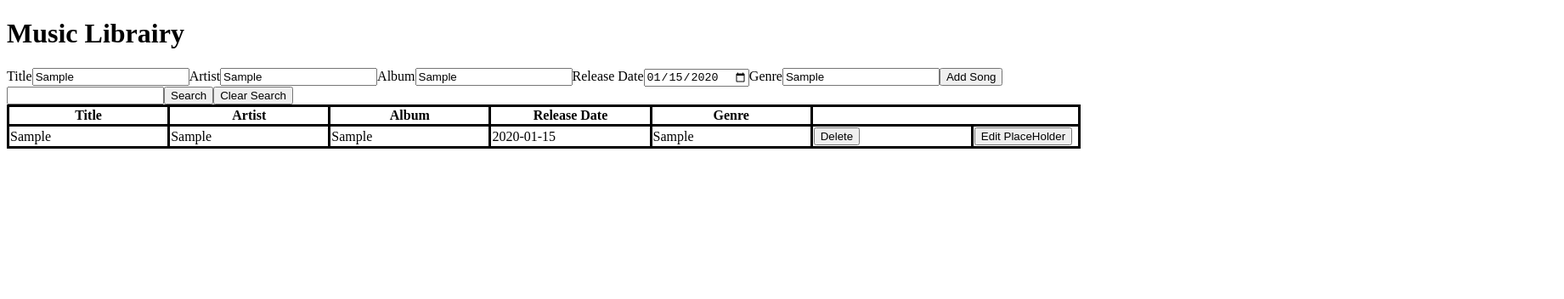
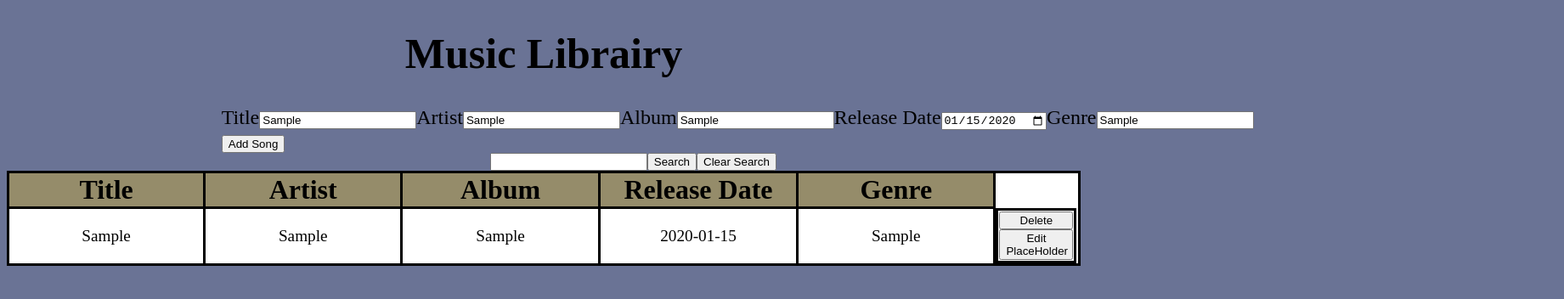
Before and after one commit to mrjagerr/MusicFrontend, a React (Create React App) app: page / in a window 1280 px wide. Both pictures are taken after typing "Sample", "Sample", "Sample", "2020-01-15", "Sample" into the empty fields and a click on the button "Add Song". Shown: the top 352 px of the page at 85% size, 1841 px wide, since content can reach past the window. Built offline with nearby package versions, Linux system fonts and the light colour scheme; no server answers.

Commit message:
Completetion of css Now work on modalEC

```diff
--- a/src/App.css
+++ b/src/App.css
@@ -1,22 +1,66 @@
+
+
 table,th,td {
    border-color: black;
    border: 3px solid;
    border-collapse: collapse;
-}
-td {
-   border-color: black;
-   border: 3px solid;
-   border-collapse: collapse;
-}
-table,th,td {
-   border-color: black;
-   border: 3px solid;
-   border-collapse: collapse;
+  table-layout: auto;
+
 
 }
-table{
-    width: 100%;
+
+
+h1{
+   display:flex;
+   font-size: 50px;
+ justify-content: space-around;
+
 }
-td,th{
-    width: 15%
+.musictable{
+  background-color: white;
+
 }
+body{
+   background-color:#6A7395;
+   font-size: larger;
+}
+.buttonlocation{
+   display: flex;
+   position: relative;
+   flex-direction: column;
+width: 90%;
+
+
+
+
+}
+.sectionsize{
+
+ text-align: center;
+ width: 19%;
+}
+.sectionsizeheaders{
+
+   text-align: center;
+   width: 20%;
+   font-size: x-large;
+  }
+  th{
+   font-size: xx-large;
+   background-color: #958C6A;
+  }
+  .searchbar{
+
+   position: relative;
+   display: flex;
+   left: 45%;
+  }
+  .container{
+   display: flex;
+   flex-direction: column;
+  }
+  .addsong{
+   position: relative;
+   left: 20%;
+ font-size: x-large;
+  }
--- a/src/App.js
+++ b/src/App.js
@@ -86,12 +86,13 @@ function App() {
   return (
     <div>
       <div>
-        <Header/>
+        <Header />
       </div>
-      <div>
-        <PostSong addNewSong={addNewSong} />
-      </div>
-      <div>
+      <div className="container">
+        <div className="addsong">
+          <PostSong addNewSong={addNewSong} />
+        </div>
+
         <SearchBar onSubmit={getSongs} onClear={getAllSongs} />
       </div>
       <div>
--- a/src/Components/PostSong/PostSong.jsx
+++ b/src/Components/PostSong/PostSong.jsx
@@ -32,7 +32,7 @@ const PostSong = (props) => {
 
 
   return (
-    <form onSubmit={handleSubmit}>
+    <form onSubmit={handleSubmit} >
       <label>Title</label>
       <input type="text" value={title} onChange={(event)=> setTitle(event.target.value)} id='title' />
       <label>Artist</label>
--- a/src/Components/SearchBar/SearchBar.jsx
+++ b/src/Components/SearchBar/SearchBar.jsx
@@ -11,7 +11,7 @@ const handleSubmit =(event) =>{
 
 }
   return (
-    <form onSubmit={handleSubmit} >
+    <form onSubmit={handleSubmit}  className="searchbar">
       <input value={search} onChange={(e) => setSearch(e.target.value)} type="text" id="search"></input>
       <button type="submit"> Search</button>
       <button onClick={onClear} > Clear Search</button>
--- a/src/Components/SongLibrary/SongLibrary.jsx
+++ b/src/Components/SongLibrary/SongLibrary.jsx
@@ -1,35 +1,24 @@
-const SongLibrary = ({songs,onDelete}) => {
-
-
-
-
-
+const SongLibrary = ({ songs, onDelete }) => {
   return (
-
-
-
-
-    <table>
+    <table className="musictable">
       {songs.map((entry) => {
         return (
           <tbody id={entry.id}>
             <tr>
-              <th>Title</th>
+              <th >Title</th>
               <th>Artist</th>
               <th>Album</th>
               <th>Release Date</th>
               <th>Genre</th>
             </tr>
             <tr>
-              <td>{entry.title}</td>
-              <td>{entry.artist}</td>
-              <td>{entry.album}</td>
-              <td>{entry.releaseDate}</td>
-              <td>{entry.genre}</td>
-              <td>
-                <button onClick={() => onDelete(entry.id)}   > Delete</button>
-              </td>
-              <td>
+              <td  className="sectionsize">{entry.title}</td>
+              <td  className="sectionsize" >{entry.artist}</td>
+              <td  className="sectionsize">{entry.album}</td>
+              <td  className="sectionsize">{entry.releaseDate}</td>
+              <td  className="sectionsize">{entry.genre}</td>
+              <td className="sectionsize" className="buttonlocation">
+                <button onClick={() => onDelete(entry.id)}> Delete</button>
                 <button> Edit PlaceHolder</button>
               </td>
             </tr>
```
